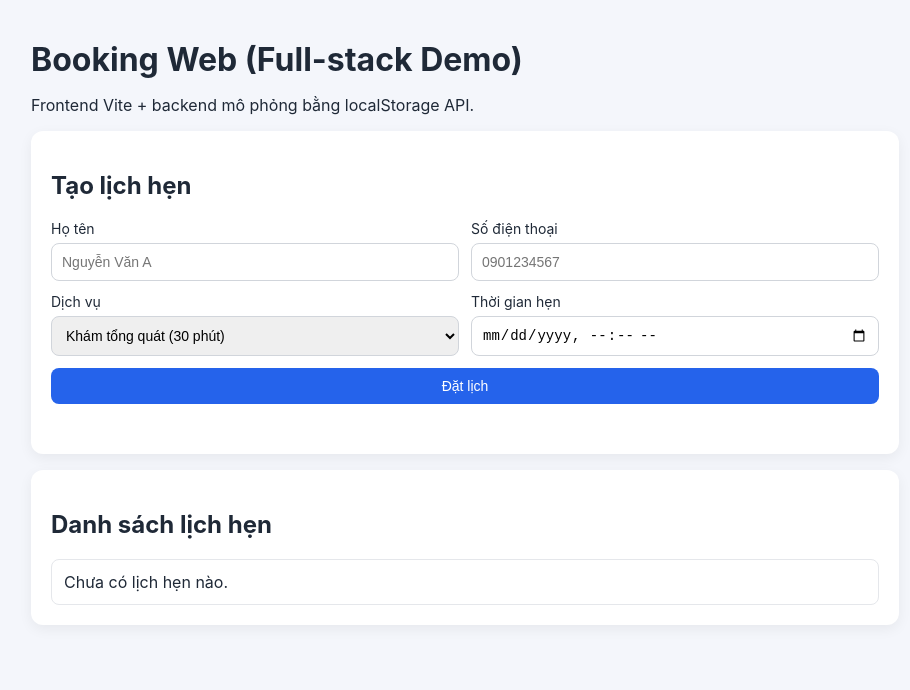
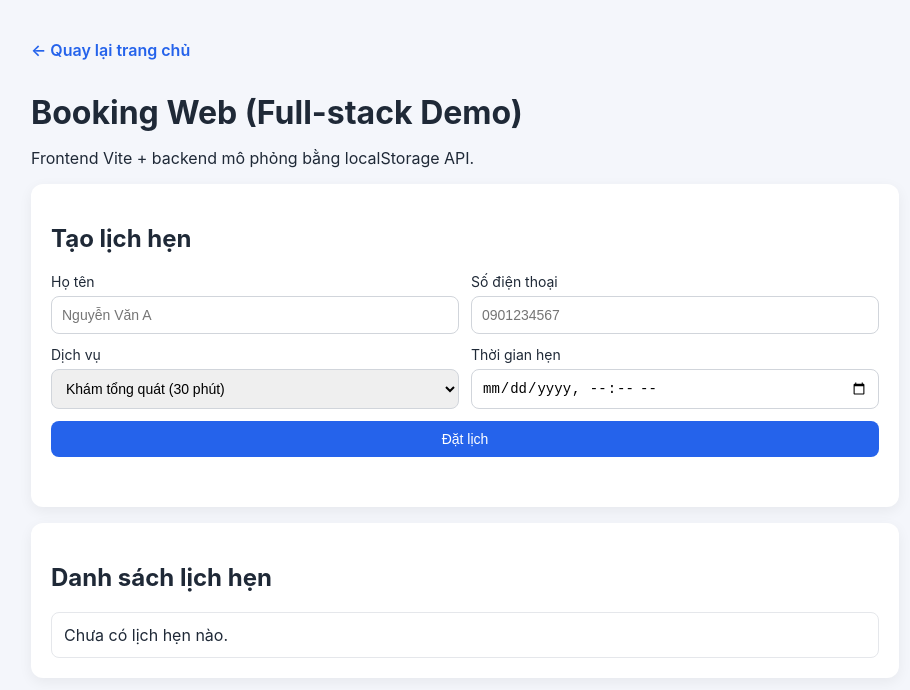
Before and after one commit to hoanbaby/hoankuteee, a website built with Vite: page index.html in a window 1280 px wide. Shown: the whole page, without its empty margins (175-1085 px from the left). Built offline with nearby package versions, Linux system fonts and the light colour scheme; a web font is replaced by a local one.

Commit message:
Add back-to-home link in booking header

```diff
--- a/src/main.js
+++ b/src/main.js
@@ -11,6 +11,7 @@ const services = [
 document.querySelector('#app').innerHTML = `
   <main class="container">
     <header>
+      <a class="back-home" href="/">← Quay lại trang chủ</a>
       <h1>Booking Web (Full-stack Demo)</h1>
       <p>Frontend Vite + backend mô phỏng bằng localStorage API.</p>
     </header>
--- a/src/style.css
+++ b/src/style.css
@@ -11,6 +11,14 @@ body {
   padding: 0 16px;
 }
 header h1 { margin-bottom: 8px; }
+.back-home {
+  display: inline-block;
+  margin-bottom: 12px;
+  color: #2563eb;
+  text-decoration: none;
+  font-weight: 600;
+}
+.back-home:hover { text-decoration: underline; }
 .card {
   background: #fff;
   border-radius: 12px;
```
